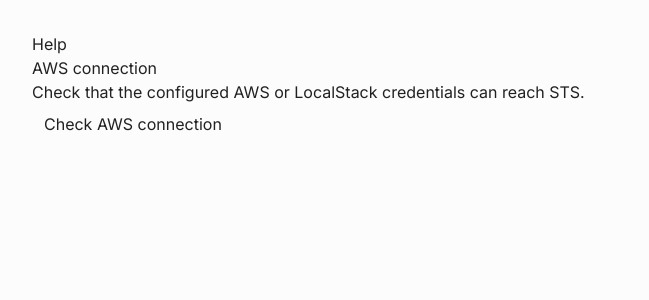
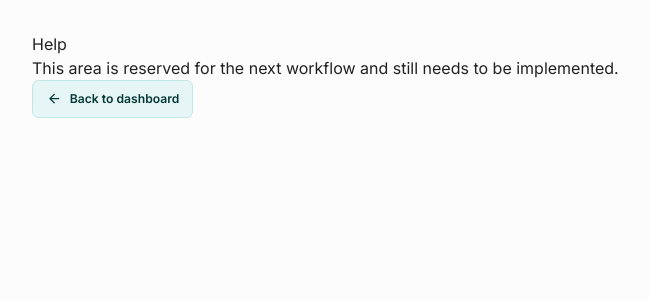
Before and after one commit to ashimsharma337/Restaurant-Inventory-Management, a Next.js app: page /help in a window 1280 px wide. Shown: the top 300 px of the page, without its empty margins (0-649 px from the left). Built offline with nearby package versions, Linux system fonts and the light colour scheme.

Commit message:
update: help section changes reverted

```diff
--- a/src/pages/help.js
+++ b/src/pages/help.js
@@ -1,49 +1,5 @@
-import { useState } from "react";
+import ComingSoon from "@/components/shared/ComingSoon";
 
 export default function Help() {
-  const [checking, setChecking] = useState(false);
-  const [result, setResult] = useState(null);
-
-  async function checkAwsConnection() {
-    setChecking(true);
-    setResult(null);
-
-    try {
-      const response = await fetch("/api/aws/identity");
-      const data = await response.json();
-      setResult(data);
-    } catch {
-      setResult({
-        status: "disconnected",
-        error: "Could not reach the connection check endpoint.",
-      });
-    } finally {
-      setChecking(false);
-    }
-  }
-
-  return (
-    <main style={{ maxWidth: "48rem", padding: "2rem" }}>
-      <h1>Help</h1>
-      <section aria-labelledby="aws-connection-heading">
-        <h2 id="aws-connection-heading">AWS connection</h2>
-        <p>Check that the configured AWS or LocalStack credentials can reach STS.</p>
-        <button
-          type="button"
-          onClick={checkAwsConnection}
-          disabled={checking}
-          style={{ padding: "0.5rem 0.75rem" }}
-        >
-          {checking ? "Checking..." : "Check AWS connection"}
-        </button>
-        {result && (
-          <p role="status" aria-live="polite">
-            {result.status === "connected"
-              ? `Connected to ${result.environment} in ${result.region}.`
-              : result.error || "Could not verify the AWS connection."}
-          </p>
-        )}
-      </section>
-    </main>
-  );
+  return <ComingSoon title="Help" />;
 }
```
Also changed, not shown: 1 other file (tests, documents, lock files or other folders).
